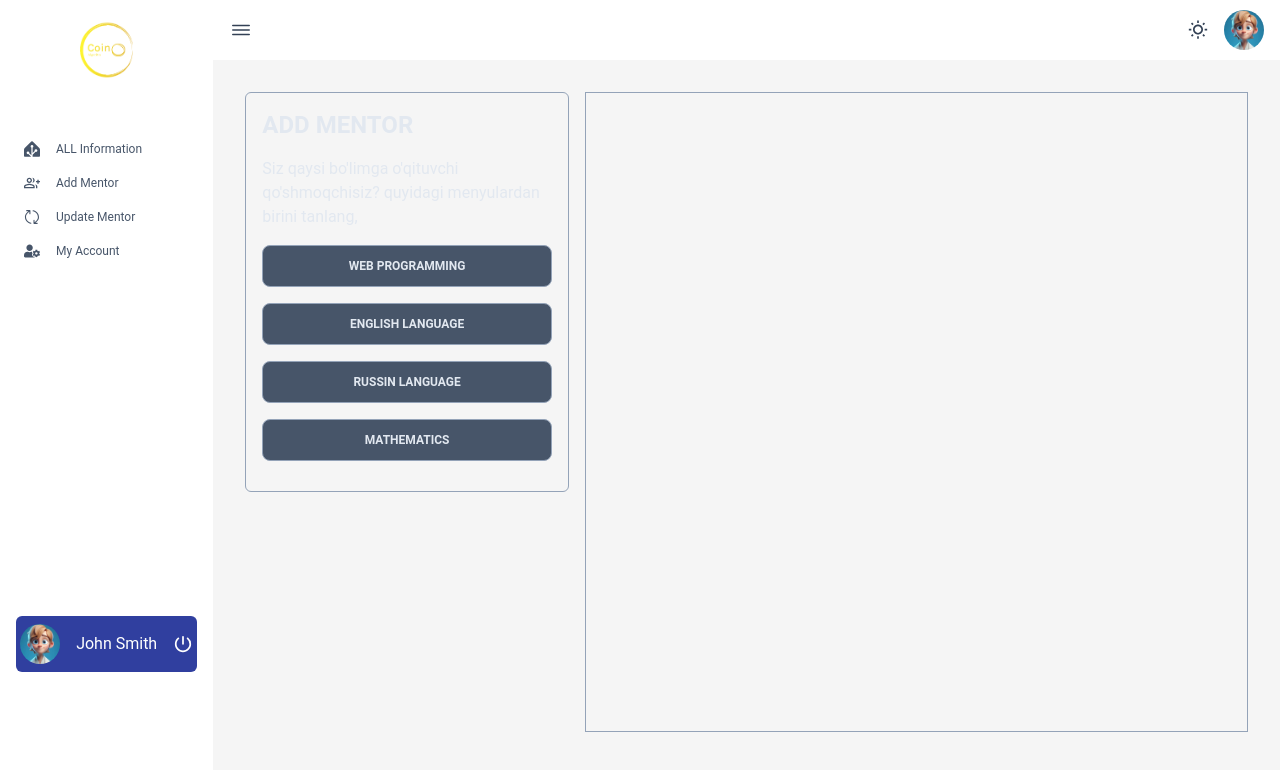
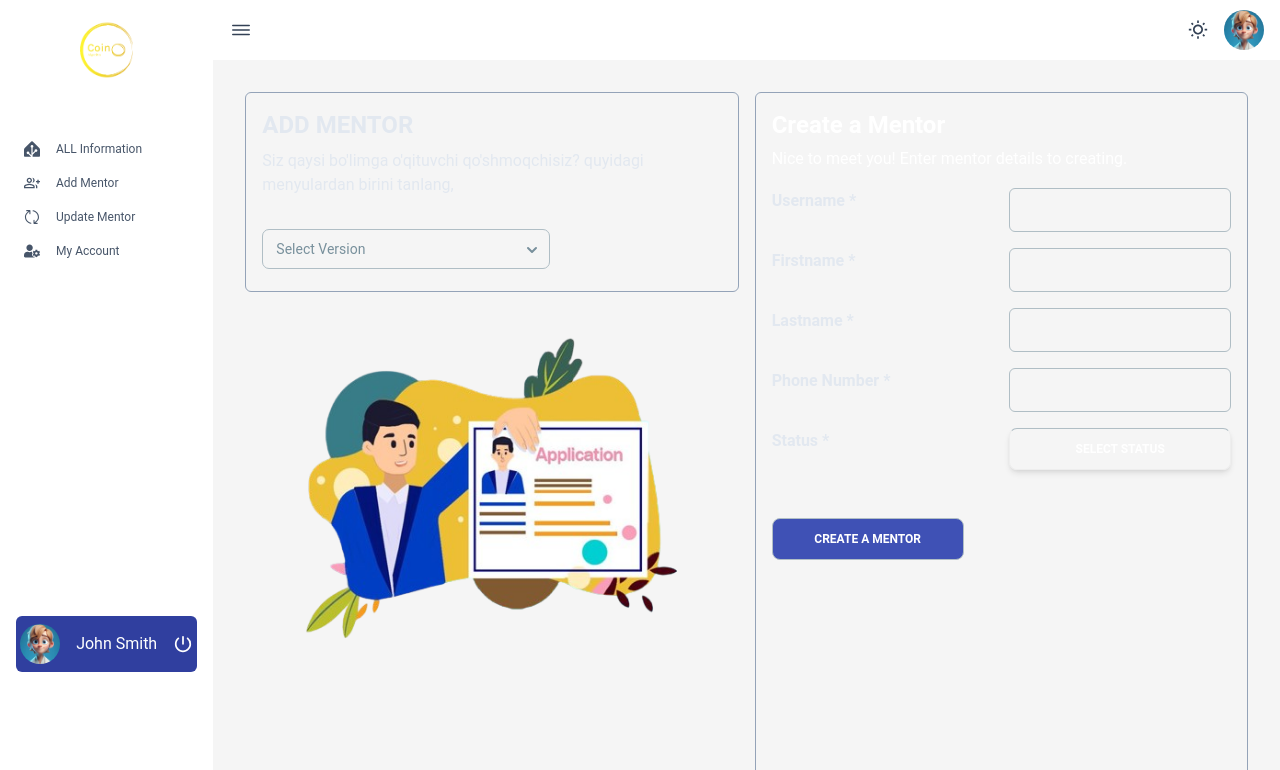
Before and after one commit to Bahtiyorovich/algoritm-coin, a React (Create React App) app in the folder client/: page /add-mentor in a window 1280 px wide. Shown: the top 770 px of the page. Built offline with nearby package versions, Linux system fonts and the light colour scheme.

Commit message:
add mentor

```diff
--- a/client/src/assets/index.js
+++ b/client/src/assets/index.js
@@ -2,3 +2,4 @@ export { default as Logo} from './logo.png';
 export { default as User } from './user.jpg';
 export {default as LogoLight} from './logo-1.png';
 export {default as LogoDark} from './logo-2.png';
+export {default as CreateMentor} from './settings-page.png';
--- a/client/src/components/pages/add-mentor/add-mentor.jsx
+++ b/client/src/components/pages/add-mentor/add-mentor.jsx
@@ -1,4 +1,16 @@
-import { Button } from '@material-tailwind/react'
+import {
+  Card,
+  Input,
+  Popover,
+  PopoverHandler,
+  PopoverContent,
+  Button,
+  Typography,
+  Select, Option,
+  Spinner
+} from "@material-tailwind/react";
+import { CreateMentor } from "../../../assets";
+import { useState } from "react";
 
 const TABS = [
   {
@@ -21,22 +33,105 @@ const TABS = [
 
 const AddMentor = () => {
 
+  const [loader, setLoader] = useState(false);
+
   return (
     <div className="h-screen grid grid-cols-6 gap-4">
-      <div className="col-span-2 border-[1px] border-slate-400 h-[400px] p-4 rounded-md">
-        <h1 className="mb-4 text-slate-200 font-semibold text-2xl">ADD MENTOR</h1>
-        <p className="text-slate-200 mb-4">Siz qaysi bo'limga o'qituvchi qo'shmoqchisiz? quyidagi menyulardan birini tanlang,</p>
-        <div className="flex flex-col gap-4">
-          {TABS.map(item => (
-            <Button variant="outlined" className='text-slate-200 border-slate-400 bg-slate-600'>{item.label}</Button>
-          ))}
+      <div className="col-span-3 border-[1px] border-slate-400 h-[200px] p-4 rounded-md">
+        <h1 className="mb-2 text-slate-200 font-semibold text-2xl">
+          ADD MENTOR
+        </h1>
+        <p className="text-slate-200 mb-8">
+          Siz qaysi bo'limga o'qituvchi qo'shmoqchisiz? quyidagi menyulardan
+          birini tanlang,
+        </p>
+        <div className="w-72">
+          <Select label="Select Version" className="text-white">
+            {TABS.map(item => (
+              <Option key={item.value}>{item.label}</Option>
+            ))}
+          </Select>
         </div>
+        <div className=" mb-1 flex flex-col gap-6">
+             <img src={CreateMentor} alt="create mentor" className="object-cover w-ful h-ful"/>
+            </div>
       </div>
-      <div className="col-span-4 border-[1px] border-slate-400 h-[80%] px-4 py-8">
+      <div className="col-span-3 border-[1px] border-slate-400 h-auto px-4 py-4 rounded-md">
+        <Card color="transparent" shadow={false}>
+          <Typography variant="h4" color="white">
+            Create a Mentor
+          </Typography>
+          <Typography color="white" className="mt-1 font-normal">
+            Nice to meet you! Enter mentor details to creating.
+          </Typography>
+          <form className="flex flex-col mt-4 mb-2 w-full gap-6 text-slate-200">
+            <div className="grid grid-cols-2 items-start mb-1 gap-4">
+            <Typography variant="h6" className="-mb-3">
+                Username *
+              </Typography>
+              <Input
+                size="lg"
+                placeholder="Mr.Developer"
+                className=" !border-t-blue-gray-200 focus:!border-indigo-400"
+                labelProps={{
+                  className: "before:content-none after:content-none",
+                }}
+              />
+              <Typography variant="h6" className="-mb-3">
+                Firstname *
+              </Typography>
+              <Input
+                size="lg"
+                placeholder="Mr.John"
+                className=" !border-t-blue-gray-200 focus:!border-indigo-400"
+                labelProps={{
+                  className: "before:content-none after:content-none",
+                }}
+              />
+              <Typography variant="h6" className="-mb-3">
+                Lastname *
+              </Typography>
+              <Input
+                size="lg"
+                placeholder="Smith"
+                className=" !border-t-blue-gray-200 focus:!border-indigo-400"
+                labelProps={{
+                  className: "before:content-none after:content-none",
+                }}
+              />
 
+              <Typography variant="h6" className="-mb-3">
+                Phone Number *
+              </Typography>
+              <Input
+                size="lg"
+                placeholder="( +99890 ) 777 77 77"
+                className=" !border-t-blue-gray-200 focus:!border-indigo-400"
+                labelProps={{
+                  className: "before:content-none after:content-none",
+                }}
+              />
+              <Typography variant="h6" className="-mb-3">
+                Status *
+              </Typography>
+              <Popover placement="bottom">
+                <PopoverHandler>
+                  <Button className="!border-t-blue-gray-200 hover:outline bg-transparent border">Select Status</Button>
+                </PopoverHandler>
+                <PopoverContent className="bg-gray-200 border-none">
+                <Select label="Select Version" size="lg" className="text-gray-700">
+                  <Option>Mentor</Option>
+                </Select>
+                </PopoverContent>
+              </Popover>
+
+               <Button variant="outlined" className="text-white bg-indigo-500 !border-blue-gray-200 flex items-center justify-center w-48 mt-8">{loader ? <Spinner/> : "Create a mentor"}</Button>
+            </div>
+          </form>
+        </Card>
       </div>
     </div>
   );
-}
+};
 
 export default AddMentor;
--- a/client/src/components/pages/all-informations/mentor-info.jsx
+++ b/client/src/components/pages/all-informations/mentor-info.jsx
@@ -5,14 +5,10 @@ import {
   CardHeader,
   Input,
   Typography,
-  Button,
   CardBody,
-  Chip,
-  CardFooter,
   Tabs,
   TabsHeader,
   Tab,
-  Avatar,
   IconButton,
   Tooltip,
 } from "@material-tailwind/react";
--- a/client/src/components/pages/update-mentor/update-mentor.jsx
+++ b/client/src/components/pages/update-mentor/update-mentor.jsx
@@ -1,9 +1,90 @@
 import React from 'react'
+import { Card, Typography, Input,  IconButton,
+  Tooltip, } from "@material-tailwind/react";
+import { MagnifyingGlassIcon, PencilIcon, TrashIcon } from "@heroicons/react/24/outline";
+import { useTheme } from '../../../helpers/context';
+
+const TABLE_HEAD = ["UserName", "Phone Number", "Date", "Edits", "Deleted"];
 
 const UpdateMentor = () => {
+  const { handleSearch} = useTheme();
   return (
-    <div>Update Mentor</div>
+    <div className='grid grid-cols-6 grid-rows-10 h-screen gap-4'>
+      <div className='col-span-6 row-span-1'>
+      <div className="w-[350px]">
+        <Input
+          color='white' label="Search mentor..."
+          icon={<MagnifyingGlassIcon className="h-5 w-5 text-gray-100"/>}
+          className='text-gray-100 out'
+          onChange={handleSearch}
+          />
+      </div>
+      </div>
+      <div className='col-span-3 row-span-9'><MentorsTable/></div>
+      <div className='col-span-3 row-span-9 border-[1px] border-gray-300'></div>
+    </div>
   )
 }
 
 export default UpdateMentor
+
+function MentorsTable() {
+  const {filteredData} = useTheme();
+
+  return (
+    <Card className="h-full w-full overflow-scroll">
+      <table className="w-full min-w-max table-auto text-left">
+        <thead>
+          <tr>
+            {TABLE_HEAD.map((head) => (
+              <th key={head} className="border-b border-blue-gray-100 bg-blue-gray-50 p-4">
+                <Typography
+                  variant="small"
+                  color="blue-gray"
+                  className="font-normal leading-none opacity-70"
+                >
+                  {head}
+                </Typography>
+              </th>
+            ))}
+          </tr>
+        </thead>
+        <tbody>
+          {filteredData.map(({ username, phoneNumber, createdAt }, index) => (
+            <tr key={username} className="even:bg-blue-gray-50/50">
+              <td className="p-4">
+                <Typography variant="small" color="blue-gray" className="font-normal">
+                  {username}
+                </Typography>
+              </td>
+              <td className="p-4">
+                <Typography variant="small" color="blue-gray" className="font-normal">
+                  {phoneNumber}
+                </Typography>
+              </td>
+              <td className="p-4">
+                <Typography variant="small" color="blue-gray" className="font-normal">
+                  {createdAt}
+                </Typography>
+              </td>
+              <td className="p-4">
+              <Tooltip content="Edit User">
+                <IconButton variant="text">
+                  <PencilIcon className="h-4 w-4" />
+                </IconButton>
+              </Tooltip>
+              </td>
+              <td className="p-4">
+              <Tooltip content="Edit User">
+                <IconButton variant="text">
+                  <TrashIcon className="h-4 w-4" />
+                </IconButton>
+              </Tooltip>
+              </td>
+            </tr>
+          ))}
+        </tbody>
+      </table>
+    </Card>
+  );
+}
```
Also changed, not shown: client/src/assets/settings-page.png (added).
